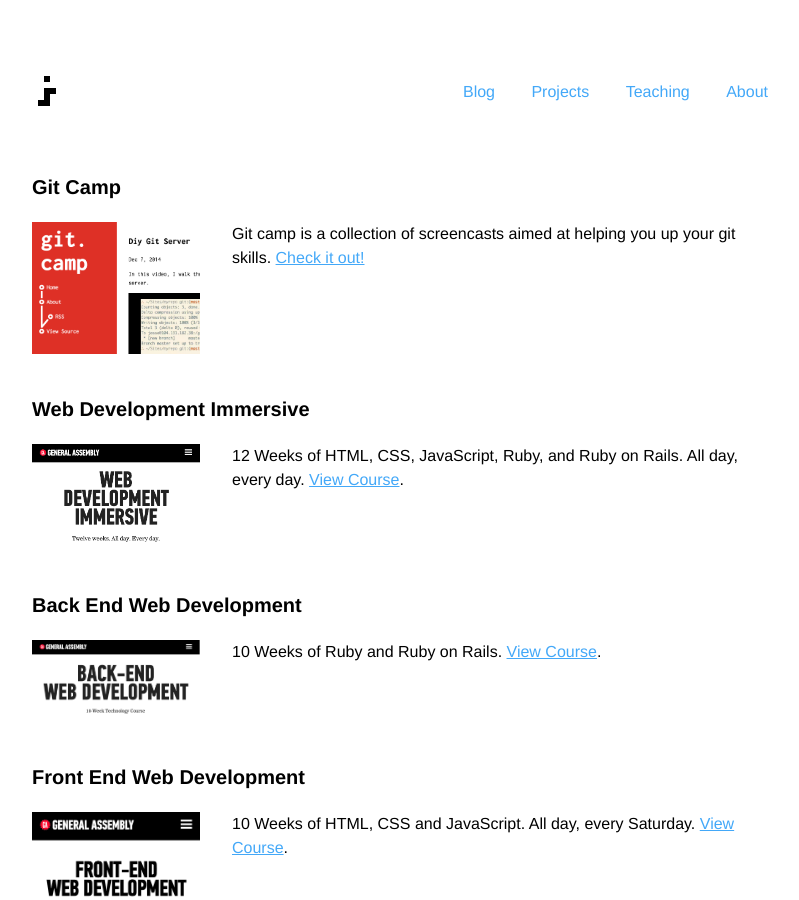
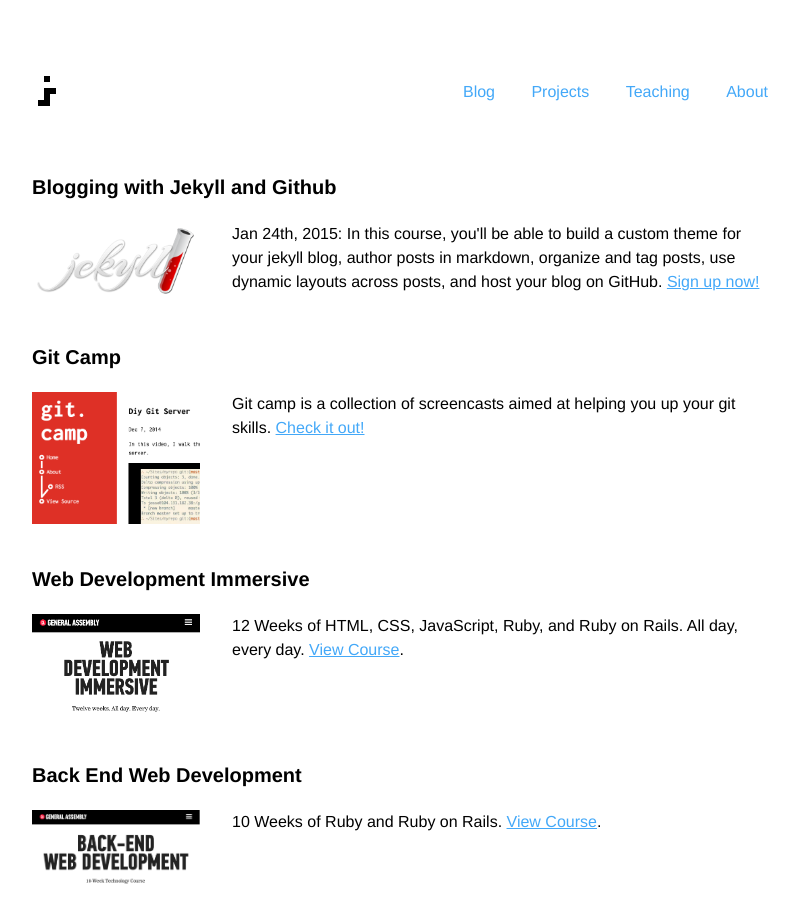
Before and after one commit to jshawl/jesse.sh, a Jekyll site: the page built from _teaches/index.html, in a window 1280 px wide and 900 px high. Shown: the whole window, without its empty margins (240-1039 px from the left). Built offline with Jekyll 4.4.1, drawn with Linux system fonts in a browser that asks for light colours; comment, search, counter and statistics services are not loaded.

Commit message:
add jekyll blogging course

```diff
--- a/_teaches/index.html
+++ b/_teaches/index.html
@@ -5,6 +5,13 @@
 ---
 
 <div class="wrapper teaching">
+  <article class='push-bottom cf'>
+    <h2 class='article-title'>Blogging with Jekyll and Github</h2>
+    <img class='project__img' src='/img/jekyll-logo.png' alt='Jekyll Logo'>
+    <p>Jan 24th, 2015: In this course, you'll be able to build a custom theme for your jekyll blog, author posts in markdown, organize and tag posts, use dynamic layouts across posts, and host your blog on GitHub.
+      <a href='https://generalassemb.ly/education/blogging-with-jekyll-and-github/washington-dc/9971'>Sign up now!</a>
+    </p>
+  </article>
   <article class='push-bottom cf'>
     <h2 class='article-title'>Git Camp</h2>
     <img class='project__img' src='/img/git.camp.png' alt='WDI Logo'>
```
Also changed, not shown: img/jekyll-logo.png (added).
